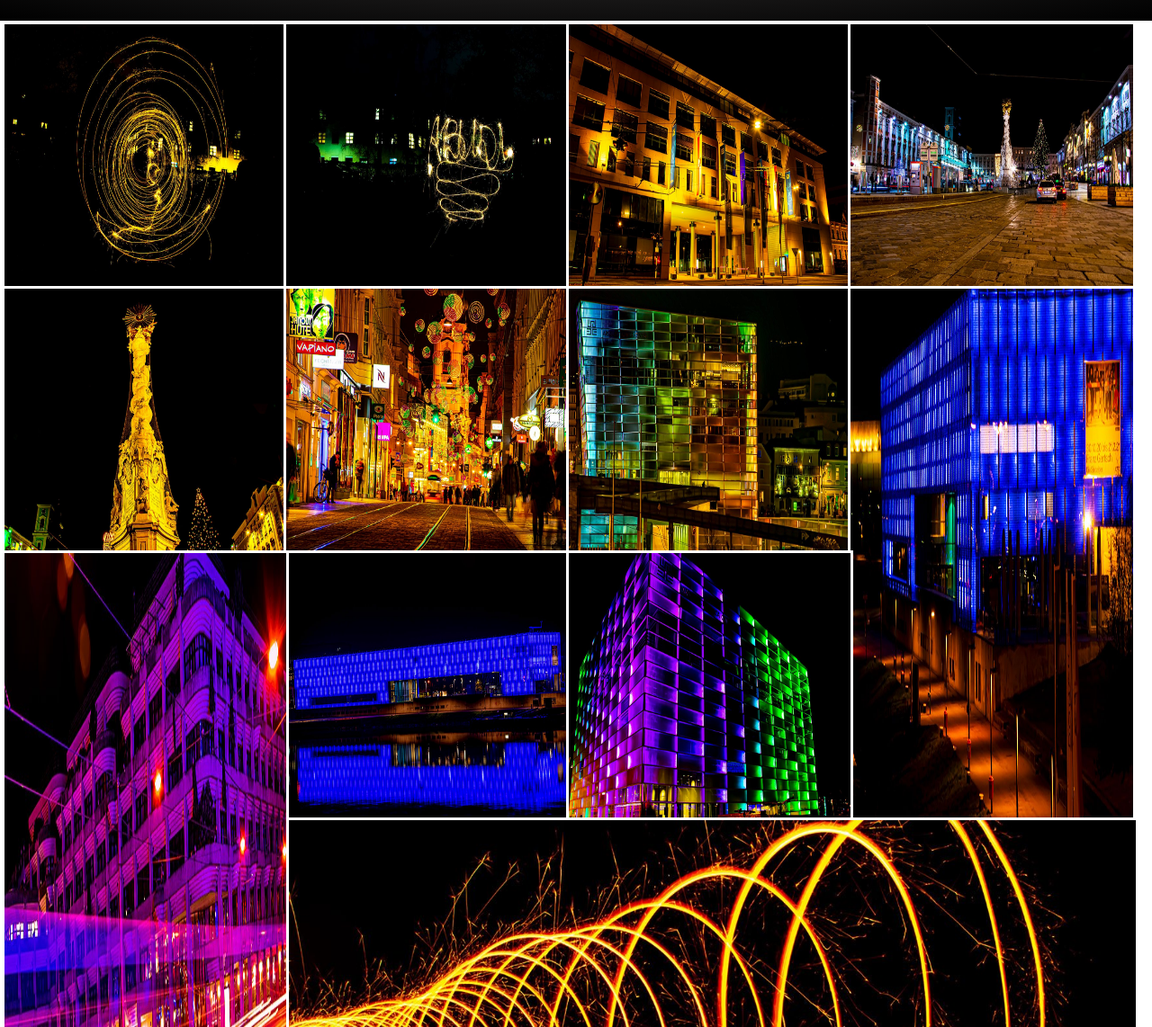
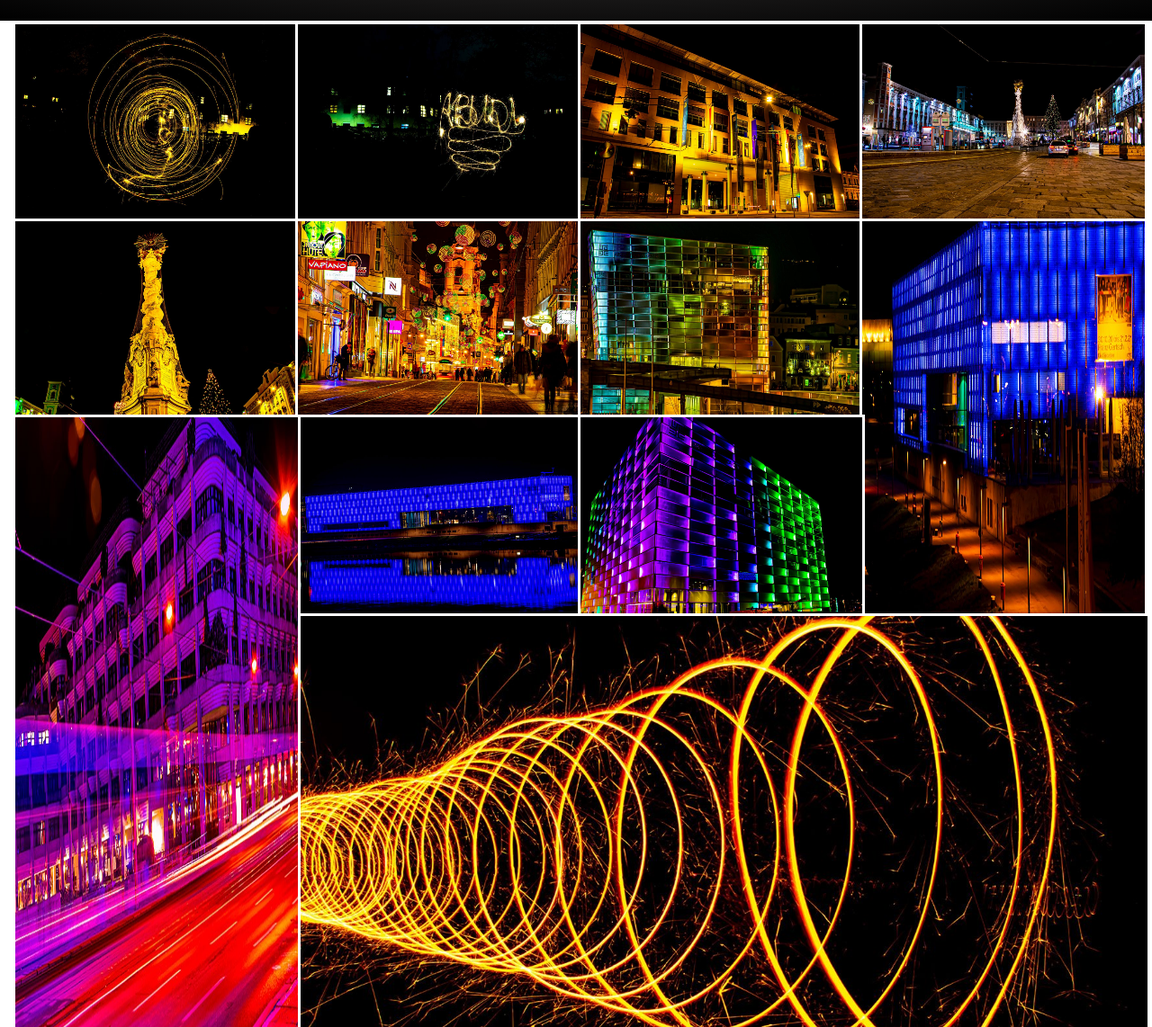
Before and after one commit to Abudi999/Abudi999.github.io, a plain HTML site: page index.html in a window 1280 px wide. Shown: the part 158-1300 px from the top of the page at 90% size. Drawn offline with Linux system fonts and the light colour scheme.

Commit message:
final version

```diff
--- a/style.css
+++ b/style.css
@@ -45,7 +45,8 @@ nav a:hover {
 
 main {
     width: 98%;
-    height: 200%;
+    height: 100%;
+    margin: auto;
     display: grid;
     grid-template-columns: auto auto auto auto;
     grid-template-rows: auto auto auto;
@@ -54,21 +55,19 @@ main {
 
 main img {
     width: 100%;
-    height: 100%;
     margin: .2%;
     border: white .3vw solid;
+    height: 100%;
     margin: .5%;
 }
 
 .img {
     width: 100%;
-    height: 100%;
     grid-row: 3/5;
 }
 
 .img2 {
     width: 100%;
-    height: 100%;
     grid-column: 2/5;
     grid-row-start: 4;
     grid-row-end: 5;
@@ -76,7 +75,6 @@ main img {
 
 .img3 {
     width: 100%;
-    height: 100%;
     grid-column: 4/4;
     grid-row: 2/4;
 }
```
